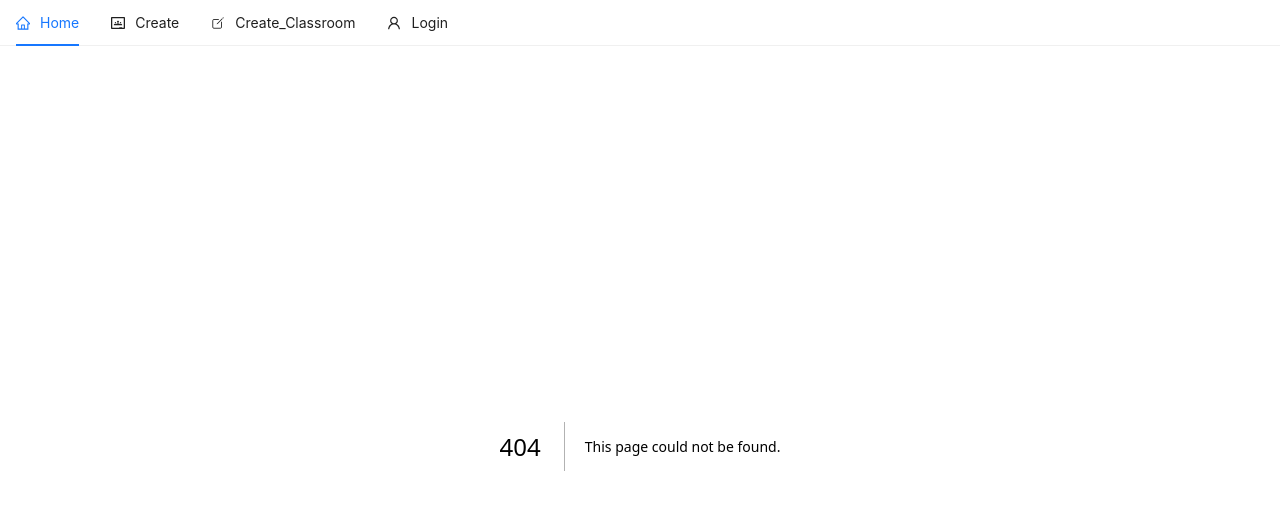
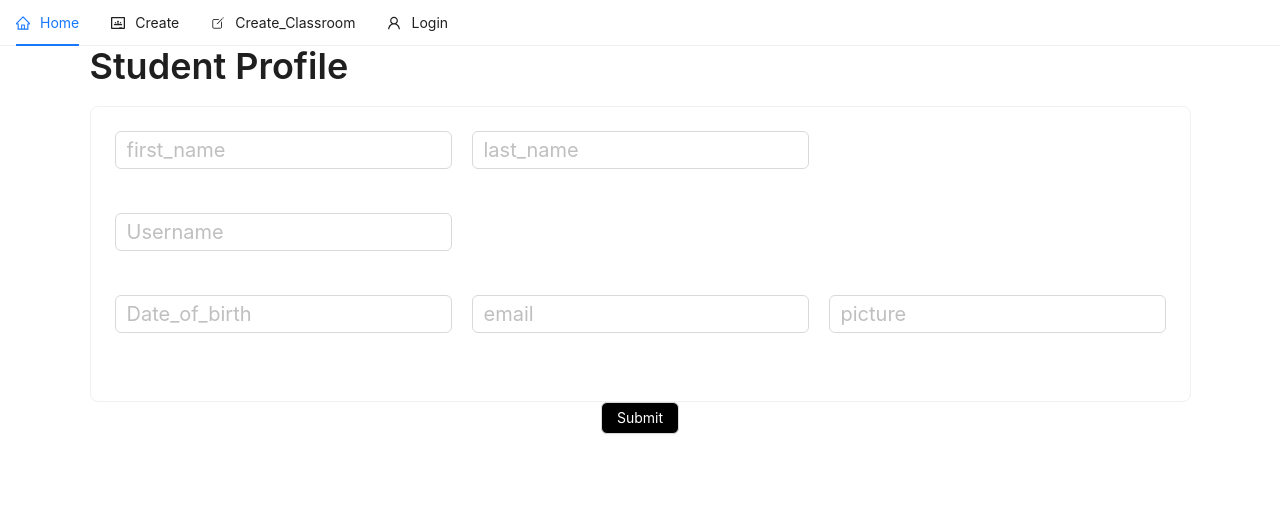
Before and after one commit to abunaserkayes0/Questions, a Next.js app: page /create_student_profile in a window 1280 px wide. Before the commit this address had no page. Shown: the top 510 px of the page. Built offline with nearby package versions, Linux system fonts and the light colour scheme.

Commit message:
Student-Profile-create

```diff
--- /dev/null
+++ b/app/create_student_profile/page.tsx
@@ -0,0 +1,202 @@
+"use client";
+import React from "react";
+import { Button, Card, Form, Input } from "antd";
+import { Controller, useForm } from "react-hook-form";
+import { ErrorMessage } from "@hookform/error-message";
+import { CloseOutlined } from "@ant-design/icons";
+import axios from "axios";
+export default function CreateStudentProfile() {
+  const [form] = Form.useForm();
+  const {
+    handleSubmit,
+    control,
+    formState: { errors },
+  } = useForm();
+  const onSubmit = (data: any) => {
+    console.log(data);
+    const userData = {
+      firstName: data.firstName,
+      lastName: data.lastName,
+      username: data.userName,
+      password:'',
+      email: data.userEmail,
+      picture: data.picture,
+      dateOfBirth: data.dateOfBirth,
+      classrooms:[],
+      exams:[]
+    };
+
+    axios
+      .post(`https://jsonplaceholder.typicode.com/posts`, userData)
+      .then((response) => console.log(response))
+      .catch((err) => console.log(err));
+  };
+  return (
+    <>
+      <Form
+        onFinish={handleSubmit(onSubmit)}
+        form={form}
+        style={{
+          display: "flex",
+          flexDirection: "column",
+          justifyContent: "center",
+          alignItems: "center",
+        }}
+        autoComplete="off"
+        initialValues={{ items: [{}] }}
+      >
+        <Form.List name="items">
+          {(fields, { add, remove }) => (
+            <div
+              style={{
+                display: "flex",
+                rowGap: 20,
+                minWidth: 500,
+                flexDirection: "column",
+              }}
+            >
+              <h2 className="text-4xl font-semibold">Student Profile</h2>
+              <Card>
+                <section className="flex gap-5 mb-5">
+                  <Controller
+                    name={`firstName`}
+                    control={control}
+                    render={({ field }) => (
+                      <Form.Item>
+                        <Input
+                          {...field}
+                          placeholder="first_name"
+                          className="text-xl"
+                        />
+                        <ErrorMessage
+                          errors={errors}
+                          name="first_name"
+                          render={({ message }) => (
+                            <p className="text-red-400">{message}</p>
+                          )}
+                        />
+                      </Form.Item>
+                    )}
+                  />
+                  <Controller
+                    name={`lastName`}
+                    control={control}
+                    render={({ field }) => (
+                      <Form.Item>
+                        <Input
+                          {...field}
+                          placeholder="last_name"
+                          className="text-xl"
+                        />
+                        <ErrorMessage
+                          errors={errors}
+                          name="last_name"
+                          render={({ message }) => (
+                            <p className="text-red-400">{message}</p>
+                          )}
+                        />
+                      </Form.Item>
+                    )}
+                  />
+                </section>
+                <section className="flex mb-5 ">
+                  <Controller
+                    name={`userName`}
+                    control={control}
+                    render={({ field }) => (
+                      <Form.Item>
+                        <Input
+                          {...field}
+                          placeholder="Username"
+                          className="text-xl"
+                        />
+                        <ErrorMessage
+                          errors={errors}
+                          name="Username"
+                          render={({ message }) => (
+                            <p className="text-red-400">{message}</p>
+                          )}
+                        />
+                      </Form.Item>
+                    )}
+                  />
+                </section>
+                <section className="flex mb-5 gap-5">
+                  <Controller
+                    name={`dateOfBirth`}
+                    control={control}
+                    render={({ field }) => (
+                      <Form.Item>
+                        <Input
+                          {...field}
+                          placeholder="Date_of_birth"
+                          className="text-xl"
+                        />
+                        <ErrorMessage
+                          errors={errors}
+                          name="date_of_birth"
+                          render={({ message }) => (
+                            <p className="text-red-400">{message}</p>
+                          )}
+                        />
+                      </Form.Item>
+                    )}
+                  />
+
+                  <Controller
+                    name={`email`}
+                    control={control}
+                    render={({ field }) => (
+                      <Form.Item>
+                        <Input
+                          {...field}
+                          placeholder="email"
+                          className="text-xl"
+                        />
+                        <ErrorMessage
+                          errors={errors}
+                          name="email"
+                          render={({ message }) => (
+                            <p className="text-red-400">{message}</p>
+                          )}
+                        />
+                      </Form.Item>
+                    )}
+                  />
+                  <Controller
+                    name={`picture`}
+                    control={control}
+                    render={({ field }) => (
+                      <Form.Item>
+                        <Input
+                          {...field}
+                          placeholder="picture"
+                          className="text-xl"
+                        />
+                        <ErrorMessage
+                          errors={errors}
+                          name="picture"
+                          render={({ message }) => (
+                            <p className="text-red-400">{message}</p>
+                          )}
+                        />
+                      </Form.Item>
+                    )}
+                  />
+                </section>
+              </Card>
+            </div>
+          )}
+        </Form.List>
+        <Form.Item>
+          <Button
+            className="bg-black text-white hover:bg-white hover:text-black"
+            htmlType="submit"
+          >
+            Submit
+          </Button>
+        </Form.Item>
+      </Form>
+    </>
+  );
+}
```
